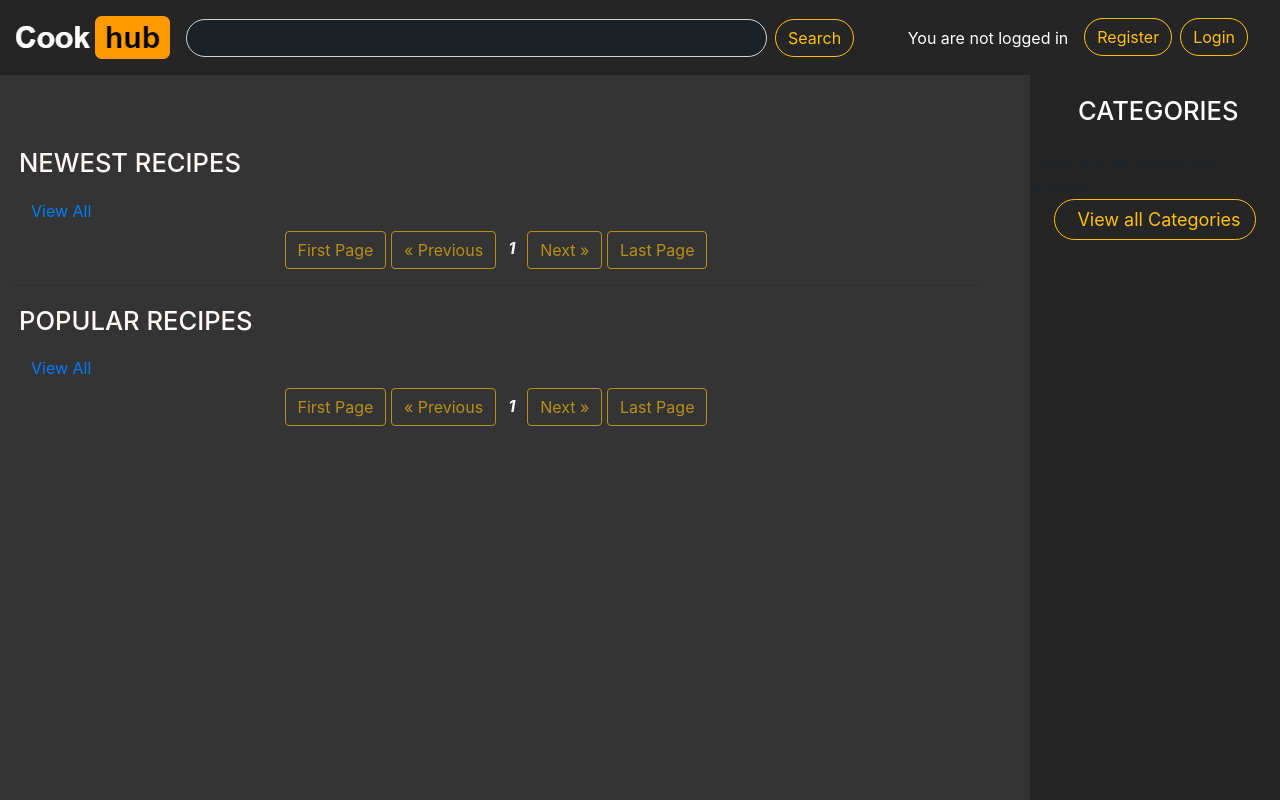
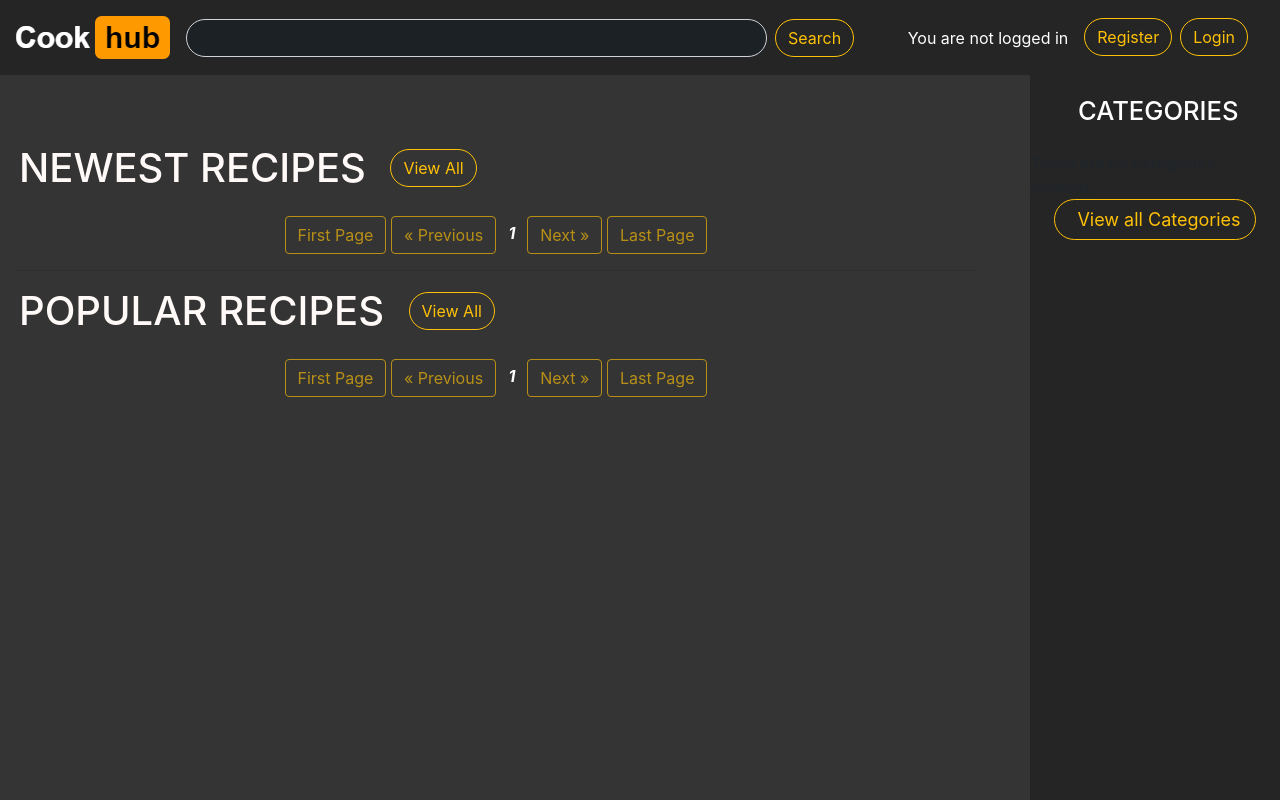
Before and after one commit to Konrad9/cookhub, a Django app: page / in a window 1280 px wide. Run offline with Django 3.2, Linux system fonts and the light colour scheme; data that the repository does not hold is empty; some libraries are stand-ins or nearby versions.

Commit message:
Small tweaks to thumbnails
Moved author to a new line, rearranged button

```diff
--- a/cookhub/static/js/paginationHandler.js
+++ b/cookhub/static/js/paginationHandler.js
@@ -18,7 +18,6 @@ function RecipeGetter(csrf_token, RecipesPerPage, author, which, page, single, e
                          recipeInformation.photoSource = "/media/"+recipe[0];
                          recipeInformation.id = recipe[1];
                          recipeInformation.title = recipe[2];
-                         recipeInformation.author = recipe[3];
                          recipeInformation.averageRating = recipe[3];
                          recipeInformation.creator = recipe[4];
                          if (buttons=="yes") {
@@ -40,9 +39,9 @@ function displayRecipes(element, recipesArray, buttons, which) {
     var part1 = "<div class='col-md-4'><div class='card mb-4 box-shadow'><img class='card-img-top' alt='Thumbnail [100%x225]' style='height: 225px; width: 100%; display: block;' src='";
     var part2 = "' data-holder-rendered='true'><div class='card-body'><a class='card-text-title p-0 m-0 text-truncate' style='max-width: 300px' href='/recipe/";
     var part3 = "'>";
-    var part4 = "</a><div class='d-flex justify-content-between align-items-center'>";
+    var part4 = "</a><div class='d-flex justify-content-between align-items-center m-0 p-0'>";
     var part4Creator = "";
-    var part4Rating = "<p class='card-text-rating mt-2 mb-2'>Rating: ";
+    var part4Rating = "<p class='card-text-rating m-0 t-0'>Rating: ";
     var part5 = "</p>";
     var part6 = "</div></div></div></div>";
     var recipeHTMLpiece = "";
@@ -58,7 +57,7 @@ function displayRecipes(element, recipesArray, buttons, which) {
             buttonPart = "<div class='btn-group'><button type='button' id='" + recipesArray[i].id + "' class='btn btn-sm btn-outline-warning addRecipeButton' data-recipeid='" + recipesArray[i].id + "' disabled='true' >Saved</button></div>";
         }
         if (which!="my") {
-            part4Creator  = "<p class='card-text-author mt-2 mb-2'>Creator:<a href='/profile/" + recipesArray[i].creator + "/'>" + recipesArray[i].creator + "</a></p>";
+            part4Creator  = "<p class='card-text-author mt-0 mb-0'>Creator:<a class='card-text-creator m-0 p-0 pl-2' href='/profile/" + recipesArray[i].creator + "/'>" + recipesArray[i].creator + "</a></p></div><div class='d-flex justify-content-between align-items-center'>";
         }
         recipeHTMLpiece += part1 + recipesArray[i].photoSource + part2 + recipesArray[i].id + part3 + recipesArray[i].title + part4 + part4Creator + part4Rating + recipesArray[i].averageRating + part5 + buttonPart + part6;
     }
--- a/cookhub/templates/cookhub/base.html
+++ b/cookhub/templates/cookhub/base.html
@@ -106,6 +106,11 @@
 
 <style>
 
+    .card-text-creator {
+        color: #bbb2be;
+    }
+
+
     .jumbotron{
         background-color: #343434;
     }
@@ -158,7 +163,7 @@
     }
 
     .card-text-author {
-        color: #f5f2ff;
+        color: #bbb2be;
     }
 
     .card-text-rating {
--- a/cookhub/templates/cookhub/homepage.html
+++ b/cookhub/templates/cookhub/homepage.html
@@ -13,7 +13,14 @@
                     <table>
                         <tbody>
                         <tr>
-                            <h2 class="card-section p-1"> NEWEST RECIPES </h2><a href="#" id="viewAllNewestRecipes">View All</a><br/>
+                            <div>
+                                <h1 class="card-section p-1 align-middle" style="display:inline"> NEWEST RECIPES</h1>
+                                <a class="btn btn-outline-warning my-2 my-sm-0 ml-3 align-middle"
+                                   style="border-radius: 10rem"
+                                   href="" id="viewAllNewestRecipes">View All</a>
+                            </div>
+
+                            <br/>
                         </tr>
                         <tr>
                             <div class="row" id="newest">
@@ -30,7 +37,12 @@
                         </tr>
                         <hr/>
                         <tr>
-                            <h2 class="card-section p-1"> POPULAR RECIPES </h2> <a href="#" id="viewAllPopularRecipes">View All</a><br/>
+                            <div class="mb-4 mt-2">
+                                <h1 class="card-section p-1 align-middle" style="display:inline"> POPULAR RECIPES</h1>
+                                <a class="btn btn-outline-warning my-2 my-sm-0 ml-3 align-middle"
+                                   style="border-radius: 10rem"
+                                   href="" id="viewAllPopularRecipes">View All</a>
+                            </div>
                         </tr>
                         <tr>
                             <div class="row" id="popular">
```
